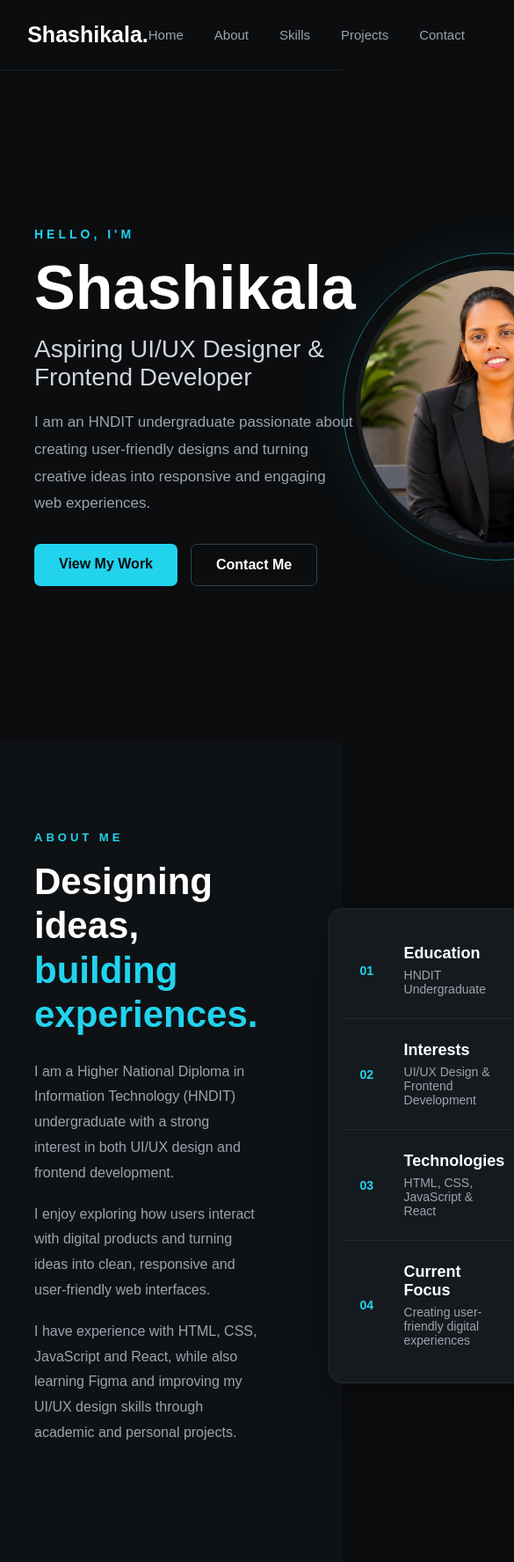
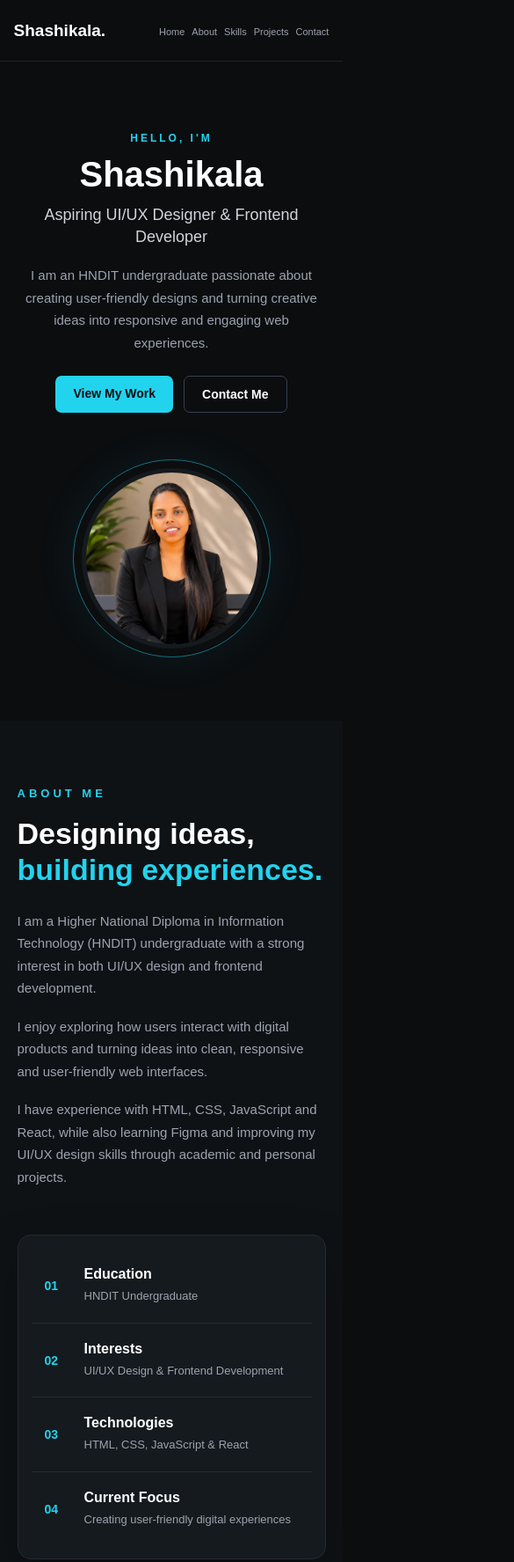
Before and after one commit to shashikalasewwandi-W/my-portfolio, a plain HTML site: page index.html in a window 390 px wide. Shown: the top 1775 px of the page at 88% size, 585 px wide, since content can reach past the window. Drawn offline with Linux system fonts and the light colour scheme.

Commit message:
Improve mobile responsiveness

```diff
--- a/style.css
+++ b/style.css
@@ -270,7 +270,9 @@ section:not(#home) h2 {
 }
 
 
-/* Section Label */
+/* =========================
+   SECTION LABEL
+========================= */
 
 .section-label {
     color: #22d3ee;
@@ -412,6 +414,7 @@ section:not(#home) h2 {
 
 .skills-heading {
     max-width: 650px;
+
     margin-bottom: 45px;
 }
 
@@ -421,7 +424,9 @@ section:not(#home) h2 {
 
 .skills-heading > p:last-child {
     color: #9ca3af;
+
     font-size: 16px;
+
     line-height: 1.7;
 }
 
@@ -572,28 +577,31 @@ section:not(#home) h2 {
 
 @media (max-width: 1000px) {
 
+    #home {
+        padding: 60px 6%;
+    }
+
+    .profile-container {
+        width: 330px;
+        height: 330px;
+    }
+
+    .profile-circle {
+        width: 290px;
+        height: 290px;
+    }
+
+    .profile-image {
+        width: 260px;
+        height: 260px;
+    }
+
     .skills-container {
         grid-template-columns: repeat(2, 1fr);
     }
 
 }
 
-
-/* =========================
-   MOBILE
-========================= */
-
-@media (max-width: 600px) {
-
-    .skills-container {
-        grid-template-columns: 1fr;
-    }
-
-    .skill-box {
-        min-height: 170px;
-    }
-
-}
 
 /* =========================
    PROJECTS
@@ -763,7 +771,6 @@ section:not(#home) h2 {
 }
 
 
-
 /* =========================
    CONTACT
 ========================= */
@@ -781,7 +788,6 @@ section:not(#home) h2 {
 
     background: #0b0d0f;
 }
-
 
 .contact-container {
     width: 100%;
@@ -847,7 +853,6 @@ section:not(#home) h2 {
     transition: 0.3s;
 }
 
-
 .contact-item:hover {
     border-color: #22d3ee;
 
@@ -882,21 +887,350 @@ section:not(#home) h2 {
 
 
 /* =========================
-   CONTACT MOBILE
+   MOBILE
 ========================= */
 
 @media (max-width: 700px) {
 
+    /* Navigation */
+
+    nav {
+        height: auto;
+
+        min-height: 70px;
+
+        padding: 15px 5%;
+
+        gap: 15px;
+    }
+
+    .logo {
+        font-size: 21px;
+    }
+
+    nav ul {
+        gap: 12px;
+
+        flex-wrap: wrap;
+
+        justify-content: flex-end;
+    }
+
+    nav ul li a {
+        font-size: 12px;
+    }
+
+
+    /* Home */
+
+    #home {
+        min-height: auto;
+
+        flex-direction: column;
+
+        text-align: center;
+
+        padding: 80px 7% 60px;
+
+        gap: 40px;
+    }
+
+    .home-content {
+        width: 100%;
+
+        max-width: 100%;
+    }
+
+    .small-text {
+        font-size: 12px;
+
+        letter-spacing: 3px;
+
+        margin-bottom: 12px;
+    }
+
+    .home-content h1 {
+        font-size: 46px;
+
+        margin-bottom: 12px;
+    }
+
+    .home-content h2 {
+        font-size: 20px;
+
+        line-height: 1.4;
+
+        margin-bottom: 18px;
+    }
+
+    .description {
+        font-size: 15px;
+
+        line-height: 1.7;
+
+        margin: 0 auto 25px;
+    }
+
+
+    /* Home Buttons */
+
+    .home-buttons {
+        justify-content: center;
+
+        flex-wrap: wrap;
+
+        gap: 12px;
+    }
+
+    .primary-btn,
+    .secondary-btn {
+        padding: 12px 20px;
+
+        font-size: 14px;
+    }
+
+
+    /* Profile */
+
+    .profile-container {
+        width: 280px;
+
+        height: 280px;
+    }
+
+    .profile-circle {
+        width: 250px;
+
+        height: 250px;
+    }
+
+    .profile-image {
+        width: 230px;
+
+        height: 230px;
+    }
+
+
+    /* General Sections */
+
+    section:not(#home) {
+        min-height: auto;
+
+        padding: 75px 7%;
+    }
+
+    section:not(#home) h2 {
+        font-size: 34px;
+
+        line-height: 1.2;
+    }
+
+
+    /* About */
+
+    .about-container {
+        grid-template-columns: 1fr;
+
+        gap: 35px;
+    }
+
+    .about-text {
+        max-width: 100%;
+    }
+
+    .about-text h2 {
+        font-size: 35px;
+
+        line-height: 1.25;
+
+        margin-bottom: 25px;
+    }
+
+    .about-text p:not(.section-label) {
+        font-size: 15px;
+
+        line-height: 1.7;
+    }
+
+    .about-card {
+        width: 100%;
+    }
+
+    .about-item {
+        gap: 15px;
+
+        padding: 20px 15px;
+    }
+
+    .about-item h3 {
+        font-size: 16px;
+    }
+
+    .about-item p {
+        font-size: 13px;
+
+        line-height: 1.5;
+    }
+
+
+    /* Skills */
+
+    .skills-heading {
+        margin-bottom: 30px;
+    }
+
+    .skills-heading > p:last-child {
+        font-size: 15px;
+    }
+
+    .skills-container {
+        grid-template-columns: 1fr;
+
+        gap: 15px;
+    }
+
+    .skill-box {
+        min-height: 170px;
+
+        padding: 22px;
+    }
+
+    .skill-top {
+        margin-bottom: 25px;
+    }
+
+
+    /* Projects */
+
+    .projects-heading {
+        margin-bottom: 30px;
+    }
+
+    .projects-heading > p:last-child {
+        font-size: 15px;
+    }
+
+    .projects-container {
+        grid-template-columns: 1fr;
+
+        gap: 25px;
+    }
+
+    .project-card {
+        width: 100%;
+    }
+
+    .project-image {
+        height: 220px;
+    }
+
+    .project-content {
+        padding: 22px;
+    }
+
+    .project-content h3 {
+        font-size: 22px;
+    }
+
+    .project-content p {
+        font-size: 14px;
+
+        line-height: 1.6;
+    }
+
+
+    /* Contact */
+
     #contact {
+        min-height: auto;
+
         padding: 80px 7%;
     }
 
     .contact-container h2 {
         font-size: 38px;
+
+        line-height: 1.2;
+    }
+
+    .contact-description {
+        font-size: 15px;
+
+        line-height: 1.7;
+
+        margin-bottom: 30px;
     }
 
     .contact-details {
         grid-template-columns: 1fr;
+
+        gap: 15px;
+    }
+
+    .contact-item {
+        padding: 22px;
+    }
+
+    .contact-value {
+        font-size: 13px;
     }
 
 }
+
+
+/* =========================
+   SMALL MOBILE
+========================= */
+
+@media (max-width: 400px) {
+
+    nav {
+        padding: 14px 4%;
+    }
+
+    .logo {
+        font-size: 19px;
+    }
+
+    nav ul {
+        gap: 8px;
+    }
+
+    nav ul li a {
+        font-size: 11px;
+    }
+
+    #home {
+        padding-left: 5%;
+        padding-right: 5%;
+    }
+
+    .home-content h1 {
+        font-size: 40px;
+    }
+
+    .home-content h2 {
+        font-size: 18px;
+    }
+
+    .profile-container {
+        width: 250px;
+        height: 250px;
+    }
+
+    .profile-circle {
+        width: 225px;
+        height: 225px;
+    }
+
+    .profile-image {
+        width: 205px;
+        height: 205px;
+    }
+
+    section:not(#home) {
+        padding-left: 5%;
+        padding-right: 5%;
+    }
+
+}
```
